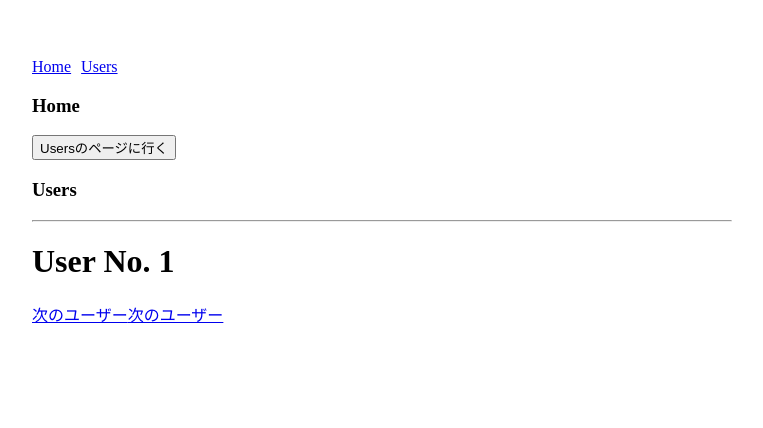
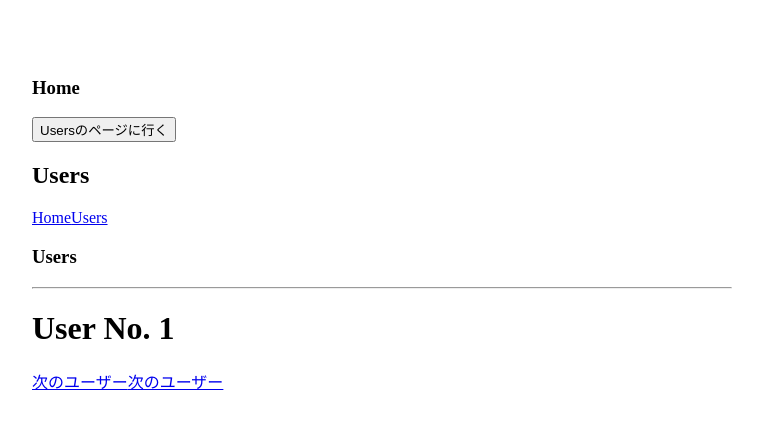
Before and after one commit to nom30523/p-vuejs, a Vue app in the folder p-vuejs/: page /users/1 in a window 1280 px wide. Shown: the top 428 px of the page, without its empty margins (258-1021 px from the left). Built offline with nearby package versions, Linux system fonts and the light colour scheme; the HTML template or start-up script is replaced by a standard one.

Commit message:
名前付きビュー

```diff
--- a/p-vuejs/src/App.vue
+++ b/p-vuejs/src/App.vue
@@ -1,10 +1,7 @@
 <template>
   <div style="width: 700px; margin: auto; padding-top: 50px;">
-    <nav>
-      <router-link to="/" active-class="link--active" exact class="link">Home</router-link>
-      <router-link to="/users" active-class="link--active" exact class="link">Users</router-link>
-    </nav>
     <Home></Home>
+    <router-view name="header"></router-view>
     <router-view></router-view>
   </div>
 </template>
--- a/p-vuejs/src/router.js
+++ b/p-vuejs/src/router.js
@@ -4,17 +4,31 @@ import Home from "./views/Home.vue";
 import Users from "./views/Users.vue";
 import UsersPosts from "./views/UsersPosts.vue";
 import UsersProfile from "./views/UsersProfile.vue";
+import HeaderHome from "./views/HeaderHome.vue";
+import HeaderUsers from "./views/HeaderUsers.vue";
 
 Vue.use(Router);
 
 export default new Router({
   mode: 'history',
   routes: [
-    { path: '/', component: Home },
+    {
+      path: '/',
+      components: {
+        default: Home,
+        header: HeaderHome
+      }
+    },
     {
       path: '/users/:id',
-      component: Users,
-      props: true,
+      components: {
+        default: Users,
+        header: HeaderUsers
+      },
+      props: {
+        default: true,
+        header: false
+      },
       children: [
         { path: "posts", component: UsersPosts },
         { path: "profile", component: UsersProfile, name: "users-id-profile" }
--- /dev/null
+++ b/p-vuejs/src/views/HeaderHome.vue
@@ -0,0 +1,7 @@
+<template>
+  <nav>
+    <h2>Home</h2>
+    <router-link to="/" active-class="link--active" exact class="link">Home</router-link>
+    <router-link to="/users" active-class="link--active" exact class="link">Users</router-link>
+  </nav>
+</template>
--- /dev/null
+++ b/p-vuejs/src/views/HeaderUsers.vue
@@ -0,0 +1,7 @@
+<template>
+  <nav>
+    <h2>Users</h2>
+    <router-link to="/" active-class="link--active" exact class="link">Home</router-link>
+    <router-link to="/users" active-class="link--active" exact class="link">Users</router-link>
+  </nav>
+</template>
--- a/p-vuejs/src/views/Users.vue
+++ b/p-vuejs/src/views/Users.vue
@@ -4,7 +4,7 @@
     <hr>
     <h1>User No. {{ id }}</h1>
     <router-link :to="'/users/' + (Number(id) + 1) + '/profile'">次のユーザー</router-link>
-    <router-link :to="{ name: 'users-id-profile', params: {id: Number(id) + 1} }">次のユーザー</router-link>
+    <router-link :to="{ name: 'users-id-profile', params: {id: Number(id) + 1}, query: { lang: 'ja', page: 2}}">次のユーザー</router-link>
     <router-view></router-view>
   </div>
 </template>
```
